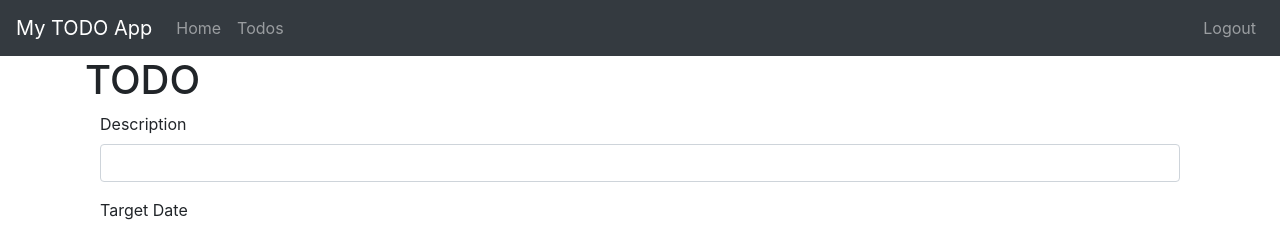
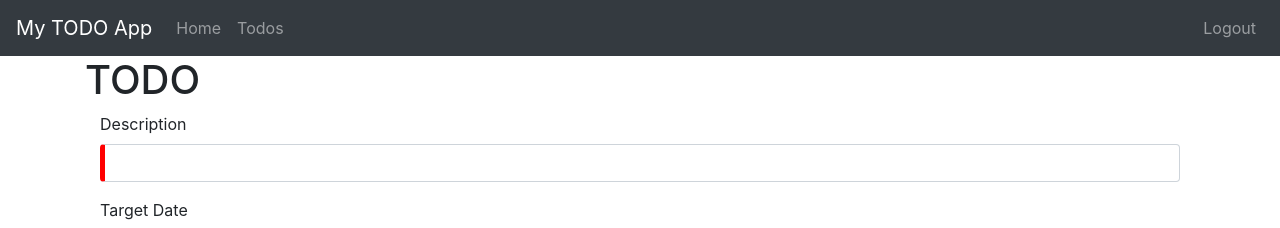
Before and after one commit to umeshbalasaravanan/Todo, an Angular app: page /todos/1 in a window 1280 px wide. Shown: the top 228 px of the page. Built offline with nearby package versions, Linux system fonts and the light colour scheme; no server answers; sample sign-in values are in the browser's storage.

Commit message:
enhancing validation messages using css in the todo page

```diff
--- a/src/app/todo/todo.component.css
+++ b/src/app/todo/todo.component.css
@@ -0,0 +1,3 @@
+.ng-invalid:not(form) {
+    border-left: 5px solid red;
+}
--- a/src/app/todo/todo.component.html
+++ b/src/app/todo/todo.component.html
@@ -1,14 +1,19 @@
 <H1>TODO</H1>
 <div class="container">
+    <div class="alert-warning" *ngIf="todoForm.dirty && todoForm.invalid"> Enter valid values</div>
+    <div class="alert-warning" *ngIf="todoForm.dirty && targetDate.invalid"> Enter valid target date</div>
+    <div class="alert-warning" *ngIf="todoForm.dirty && description.invalid"> Enter atlest 5 characters in the description</div>
+
     <form (ngSubmit)="!todoForm.invalid && saveTodo()" #todoForm = "ngForm">
         <fieldset class="form-group">
             <label>Description</label>
-            <input class="form-control" [(ngModel)]="todo.description" type="text" name="description"
+            <input class="form-control" #description = "ngModel"
+                        [(ngModel)]="todo.description" type="text" name="description"
                 required="required">
         </fieldset>
         <fieldset class="form-group">
             <label>Target Date</label>
-            <input class="form-control" [ngModel]="todo.targetDate | date:'yyyy-MM-dd' " (ngModelChange)="$event"
+            <input class="form-control" #targetDate = "ngModel" [ngModel]="todo.targetDate | date:'yyyy-MM-dd' " (ngModelChange)="$event"
                 type="date" name="targetDate" required="required">
         </fieldset>
         <div>
```
